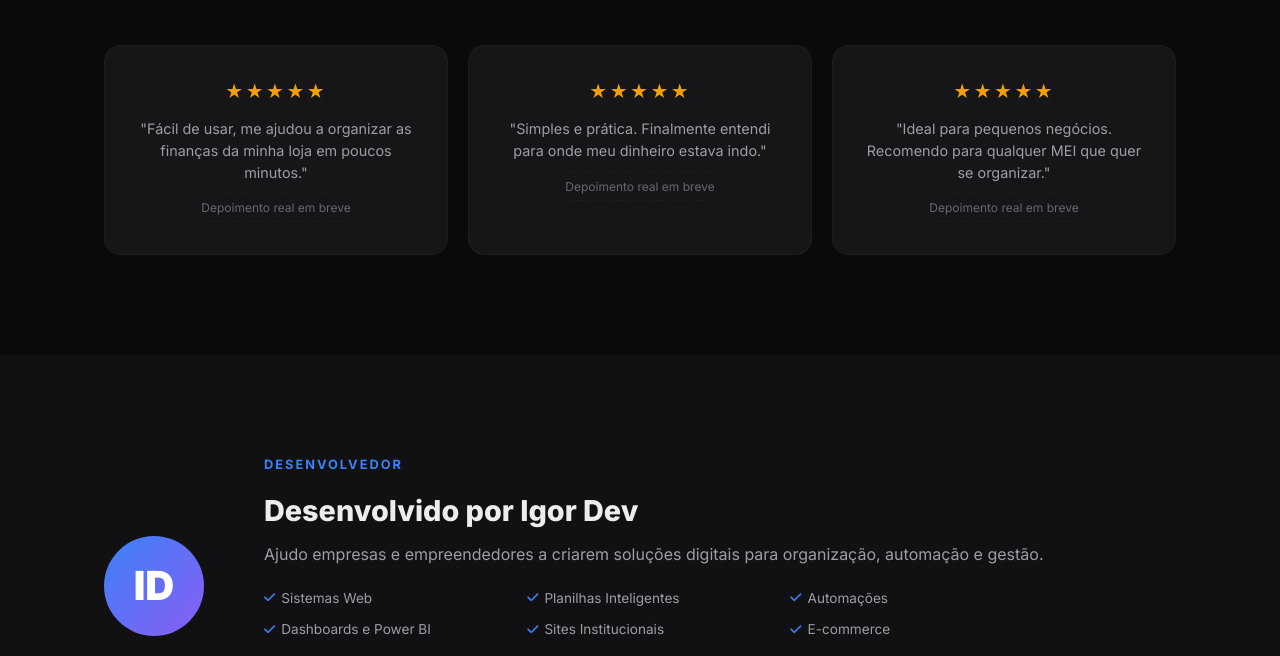
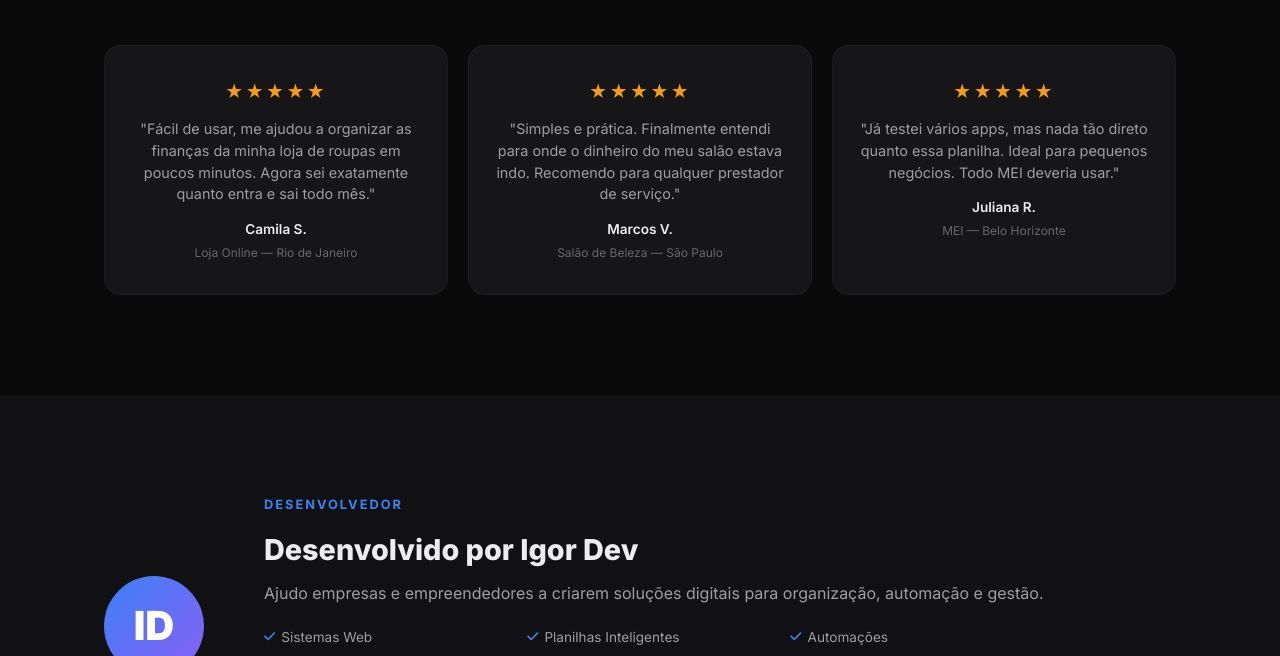
Before and after one commit to Igorls34/planilha-controle-gastos, a plain HTML site: page index.html in a window 1280 px wide. Shown: the part 3707-4363 px from the top of the page. Drawn offline with Linux system fonts and the light colour scheme.

Commit message:
Depoimentos realistas com nomes e tipo de negócio

```diff
--- a/index.html
+++ b/index.html
@@ -306,10 +306,13 @@
         .proof-card:hover { border-color:var(--border-hover); transform:translateY(-2px); }
         .proof-stars { color:#f59e0b; font-size:1.1rem; margin-bottom:12px; letter-spacing:2px; }
         .proof-card p { color:var(--text-secondary); font-size:0.9rem; line-height:1.5; }
-        .proof-card .placeholder {
-            display:inline-block; font-size:0.75rem; color:var(--text-tertiary);
-            padding:4px 10px; border:1px dashed var(--border); border-radius:100px;
-            margin-top:10px;
+        .proof-card .proof-name {
+            display:block; font-size:0.85rem; font-weight:600; color:var(--text);
+            margin-top:14px;
+        }
+        .proof-card .proof-role {
+            display:block; font-size:0.75rem; color:var(--text-tertiary);
+            margin-top:2px;
         }
 
         /* Dev Section */
@@ -575,18 +578,21 @@
         <div class="proof-grid">
             <div class="proof-card reveal">
                 <div class="proof-stars">★★★★★</div>
-                <p>"Fácil de usar, me ajudou a organizar as finanças da minha loja em poucos minutos."</p>
-                <span class="placeholder">Depoimento real em breve</span>
+                <p>"Fácil de usar, me ajudou a organizar as finanças da minha loja de roupas em poucos minutos. Agora sei exatamente quanto entra e sai todo mês."</p>
+                <span class="proof-name">Camila S.</span>
+                <span class="proof-role">Loja Online — Rio de Janeiro</span>
             </div>
             <div class="proof-card reveal">
                 <div class="proof-stars">★★★★★</div>
-                <p>"Simples e prática. Finalmente entendi para onde meu dinheiro estava indo."</p>
-                <span class="placeholder">Depoimento real em breve</span>
+                <p>"Simples e prática. Finalmente entendi para onde o dinheiro do meu salão estava indo. Recomendo para qualquer prestador de serviço."</p>
+                <span class="proof-name">Marcos V.</span>
+                <span class="proof-role">Salão de Beleza — São Paulo</span>
             </div>
             <div class="proof-card reveal">
                 <div class="proof-stars">★★★★★</div>
-                <p>"Ideal para pequenos negócios. Recomendo para qualquer MEI que quer se organizar."</p>
-                <span class="placeholder">Depoimento real em breve</span>
+                <p>"Já testei vários apps, mas nada tão direto quanto essa planilha. Ideal para pequenos negócios. Todo MEI deveria usar."</p>
+                <span class="proof-name">Juliana R.</span>
+                <span class="proof-role">MEI — Belo Horizonte</span>
             </div>
         </div>
     </div>
```
